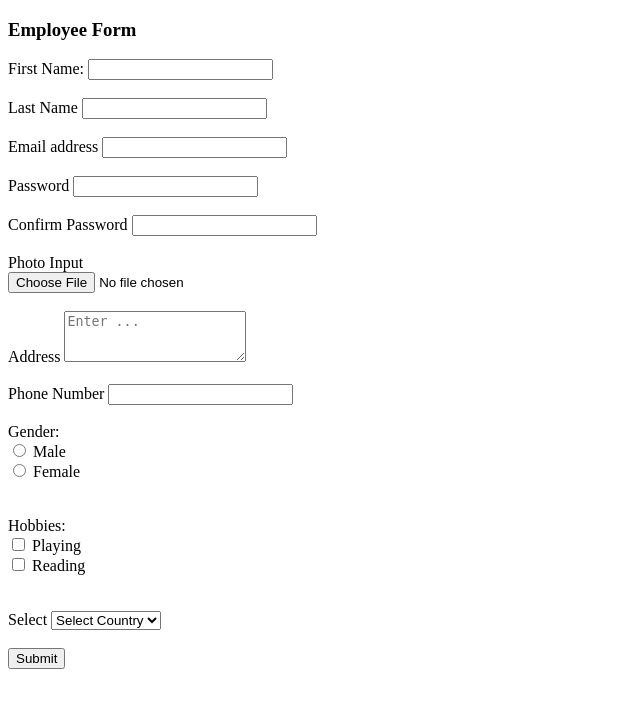
After one commit to ashvin-28/PHP-Trainee, a PHP site: page /ajaxCrud/insertFormCopy.php in a window 1280 px wide. The commit adds this page. Shown: the top 708 px of the page, without its empty margins (0-640 px from the left). Run offline with PHP 8.4, Linux system fonts and the light colour scheme.

Commit message:
Working ajax crud

```diff
--- /dev/null
+++ b/AdminLTE/ajaxCrud/connection.php
@@ -0,0 +1,8 @@
+<?php
+$conn = mysqli_connect("localhost", "root", "admin123", "EmployeeDB");
+if (!$conn) {
+    echo "Database not connected: " . mysqli_connect_error();
+}
+else{
+    // echo "connected";
+}
--- /dev/null
+++ b/AdminLTE/ajaxCrud/crud.js
@@ -0,0 +1,116 @@
+// function loadData() {
+//     // console.log("load")
+//   }
+$("#insertForm").submit(function (e) {
+  e.preventDefault();
+  $(".error").text("");
+  let isValid = true;
+  let firstName = $("#firstName").val();
+  let lastName = $("#lastName").val();
+  let email = $("#email").val();
+  let emailPattern = /^[^ ]+@[^ ]+\.[a-z]{2,3}$/;
+  let password = $("#password").val();
+  let strongPasswordRegex =
+    /^(?!.*\s)(?=.*[A-Z])(?=.*[a-z])(?=.*\d)(?=.*[!@#$%^&*()\-+={}[\]|\\:;"'<>,.?/_₹]).{8,16}$/;
+  let confirmPassword = $("#confirmPassword").val();
+  let address = $("#address").val();
+  let phoneNumber = $("#phoneNumber").val();
+  let photo = $("#image")[0];
+  countryName = $("#countryName").val();
+  console.log(countryName);
+
+  console.log("form");
+  if (firstName == "") {
+    $("#firstNameError").text("First Name contain at least 3 character");
+    isValid = false;
+  }
+  if (lastName == "") {
+    $("#lastNameError").text("Last Name contain at least 3 character");
+    isValid = false;
+  }
+  if (email == "") {
+    $("#emailError").text("Email is required");
+    isValid = false;
+  } else if (!email.match(emailPattern)) {
+    $("#emailError").text("Email is specefic format");
+    isValid = false;
+  }
+
+  if (password == "") {
+    $("#passwordError").text("Insert password");
+    isValid = false;
+  } else if (!password.match(strongPasswordRegex)) {
+    $("#passwordError").text(
+      "Your password must be at least 8 characters long and include at least one uppercase letter, one lowercase letter, one number, and one special character",
+    );
+    isValid = false;
+  }
+  if (confirmPassword == "") {
+    $("#confirmPasswordError").text("Insert confirm password");
+    isValid = false;
+  } else if (password != confirmPassword) {
+    $("#confirmPasswordError").text("confirm passsword same as password");
+    isValid = false;
+  }
+  if (photo.files.length == 0) {
+    $("#fileError").text("Upload image");
+    isValid = false;
+  }
+  if (address == "") {
+    $("#addressError").text("Etner address");
+    isValid = false;
+  }
+
+  if (
+    phoneNumber == "" ||
+    !$.isNumeric(phoneNumber) ||
+    phoneNumber.length != 10
+  ) {
+    $("#phoneNumberError").text("Enter valid 10 digit number");
+    isValid = false;
+  }
+  if (!$("input[name='gender']:checked").val()) {
+    $("#genderError").text("Select gender");
+    isValid = false;
+  }
+  if ($(".hobbies:checked").length == 0) {
+    $("#hobbiesError").text("Select at least one hobby");
+    isValid = false;
+  }
+  if (countryName == "") {
+    console.log("country");
+    $("#countryError").text("Select country");
+    isValid = false;
+  }
+
+  if (isValid) {
+      let formData = new FormData(this);
+      var formObject = Object.fromEntries(formData.entries());
+      console.log(formObject);
+    $.ajax({
+      type: "POST",
+      url: "/PHP-Trainee/AdminLTE/ajaxCrud/insertData.php",
+      data: formData,
+      processData: false,
+      contentType: false,
+      success: function (response) {
+        console.log("hello");
+       console.log(response);
+        if(response.status=="success"){
+        console.log(response.message);
+            //   loadData();
+            $("#message").html(response.message);
+            $("#insertForm")[0].reset();
+        }
+        else{
+        console.log(response.message);
+            $("#message").html(response.message);
+        }
+      },
+      error: function (xhr, status, error) {
+        console.error("Error: " + status + " - " + error);
+        console.log(xhr.responseText);
+      },
+    });
+  }
+});
--- /dev/null
+++ b/AdminLTE/ajaxCrud/insertFormCopy.php
@@ -0,0 +1,127 @@
+<?php
+include "connection.php";
+?>
+<!DOCTYPE html>
+<html lang="en">
+<head>
+    <meta charset="UTF-8">
+    <meta name="viewport" content="width=device-width, initial-scale=1.0">
+    <!--jquery cdn-->
+    <script src="https://code.jquery.com/jquery-3.6.0.min.js"></script>
+    <title>Document</title>
+</head>
+<body>
+
+    <div class="card card-primary m-4">
+        <div class="card-header">
+            <h3 class="card-title">Employee Form</h3>
+
+
+    </div>
+
+    <form id="insertForm" class="m-4" method="POST" enctype="multipart/form-data" autocomplete="off">
+        <div class="card-body">
+
+            <div class="form-group">
+                <label for="">First Name: </label>
+                <input type="text" class="form-control" name="firstName" id="firstName" value="">
+                <span class="error" id="firstNameError"></span><br><br>
+            </div>
+            <div class="form-group">
+                <label for="exampleInputEmail1">Last Name</label>
+                <input type="text" class="form-control" name="lastName" id="lastName" value="">
+                <span class="error" id="lastNameError"></span><br><br>
+
+            </div>
+            <div class="form-group">
+                <label for="exampleInputEmail1">Email address</label>
+                <input type="email" id="email" class="form-control" name="email" autocomplete="off" value="">
+                <span class="error" id="emailError"></span><br><br>
+            </div>
+            <div class="form-group">
+                <label for="exampleInputEmail1">Password</label>
+                <input type="password" id="password" class="form-control" name="password" autocomplete="new-password" value="">
+                <span class="error" id="passwordError"></span><br><br>
+            </div>
+            <div class="form-group">Confirm Password</label>
+                <input type="password" id="confirmPassword" class="form-control" name="confirmPassword" value="">
+                <span class="error" id="confirmPasswordError"></span><br><br>
+            </div>
+
+            <div class="form-group">
+                <label for="exampleInputFile">Photo Input</label>
+                <div class="input-group">
+                    <div class="custom-file">
+                        <input type="file" id="image" class="custom-file-input" name="image">
+                        <span class="error" id="fileError"></span><br><br>
+                    </div>
+
+                </div>
+            </div>
+            <div class="form-group">
+                <label for="exampleTextarea">Address</label>
+                <textarea class="form-control" id="address" rows="3" placeholder="Enter ..." name="address"></textarea>
+                <span class="error" id="addressError"></span><br><br>
+            </div>
+            <div class="form-group">Phone Number</label>
+            <input type="number" id="phoneNumber" class="form-control" name="phoneNumber" value="">
+            <span class="error" id="phoneNumberError"></span><br><br>
+            </div>
+
+
+            <div class="form-group">
+                <label>Gender:</label>
+                <div class="custom-control custom-radio">
+                    <input class="custom-control-input" type="radio" name="gender" value="Male">
+                    <label for="customRadio1" class="custom-control-label">Male</label>
+                </div>
+
+                <div class="custom-control custom-radio">
+                    <input class="custom-control-input" type="radio" name="gender" value="Female"  >
+                    <label for="customRadio1" class="custom-control-label">Female</label>
+                </div>
+                <span class="error" id="genderError"></span><br><br>
+
+
+            </div>
+
+            <div class="form-group">
+                <label>Hobbies:</label>
+
+                <div class="custom-control custom-checkbox">
+                    <input class="hobbies custom-control-input" type="checkbox" name="hobbies[]" value="Playing" <?php echo (in_array('Playing', $oldData['hobbies'] ?? [])) ? 'checked' : ''; ?>>
+                    <label for="customCheckbox1" class="custom-control-label">Playing</label>
+                </div>
+                <div class="custom-control custom-checkbox">
+                    <input class="hobbies custom-control-input" type="checkbox" name="hobbies[]" value="Reading" <?php echo (in_array('Reading', $oldData['hobbies'] ?? [])) ? 'checked' : ''; ?>>
+                    <label for="customCheckbox1" class="custom-control-label">Reading</label>
+                </div>
+                <span class="error" id="hobbiesError"></span><br><br>
+
+            </div>
+
+
+
+            <div class="form-group">
+                <label>Select</label>
+                <select class="form-control" id="countryName" name="countryName">
+                    <option value="" >Select Country</option>
+                    <option value="India" >India</option>
+                    <option value="USA" >USA</option>
+                    <option value="Australia" >Australia</option>
+                </select>
+                <span class="error" id="countryError"></span><br><br>
+
+            </div>
+
+
+
+            <div class="card-footer m-2">
+                <button type="submit" class="btn btn-primary">Submit</button>
+            </div>
+        </div>
+    </form>
+</body>
+<p id="message"></p>
+<script src="./crud.js"></script>
+</html>
--- a/AdminLTE/footer.php
+++ b/AdminLTE/footer.php
@@ -60,6 +60,7 @@
 </script>
 <!--end::OverlayScrollbars Configure-->
 <!--end::Script-->
+
 </body>
 <!--end::Body-->
 
--- a/AdminLTE/header.php
+++ b/AdminLTE/header.php
@@ -28,6 +28,8 @@
   <link rel="preload" href="/PHP-Trainee/AdminLTE/dist/css/adminlte.css" as="style" />
   <!--end::Accessibility Features-->
   <!--begin::Fonts-->
+ <!--jquery cdn-->
+   <!-- <script src="https://code.jquery.com/jquery-3.6.0.min.js"></script> -->
   <link
     rel="stylesheet"
     href="https://cdn.jsdelivr.net/npm/@fontsource/source-sans-3@5.0.12/index.css"
--- a/javascript/AJAX/ajaxSucess.html
+++ b/javascript/AJAX/ajaxSucess.html
@@ -27,12 +27,13 @@
                     },
                     datatype: 'json',
                     success: function (response) {
+                        //  $("#sucessData").html(response);
                         let responseValue = JSON.parse(response);
-                        //  $("#sucessData").html(response);
                         console.log(response);
                         $("#sucessData").html(JSON.stringify(responseValue));
-                        // $("#sucessData").html(responseValue[1]);
+                         $("#sucessData").html(responseValue[1]);
                         console.log(responseValue);
+                        console.log(JSON.stringify(responseValue));
 
                     }
                 });
```
Also changed, not shown: AdminLTE/EmployeeDB.sql (+56 -6 lines), AdminLTE/ajaxCrud/insertData.php (added, +48 -0 lines), AdminLTE/ajaxCrud/insertForm.php (added, +128 -0 lines), javascript/AJAX/ajaxForm.html (added, +26 -0 lines), javascript/AJAX/formData.js (added, +42 -0 lines), javascript/AJAX/formData.php (added, +24 -0 lines), AdminLTE/ajaxCrud/uploads/download (2).jpeg (added), AdminLTE/ajaxCrud/uploads/download (6).jpeg (added), AdminLTE/ajaxCrud/uploads/images.jpeg (added), javascript/AJAX/uploads/download (6).jpeg (added), 1 other file.
